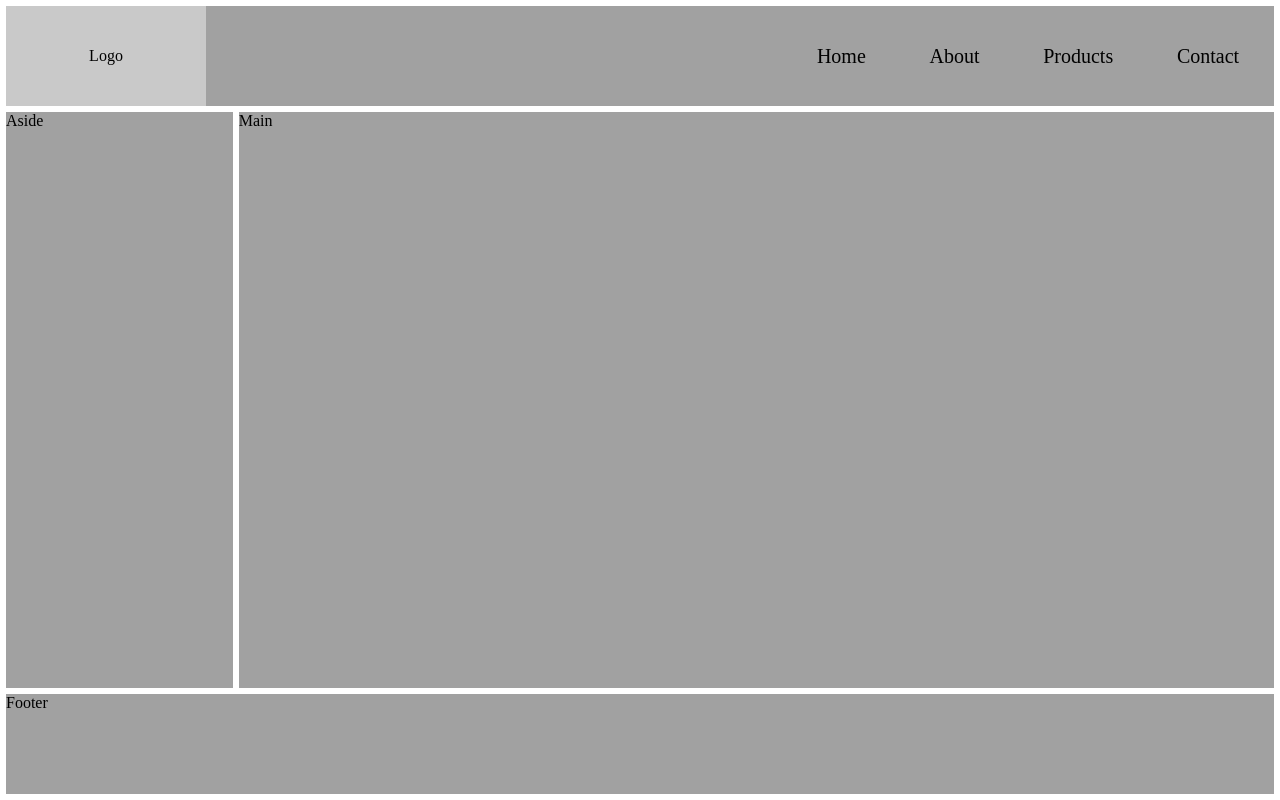
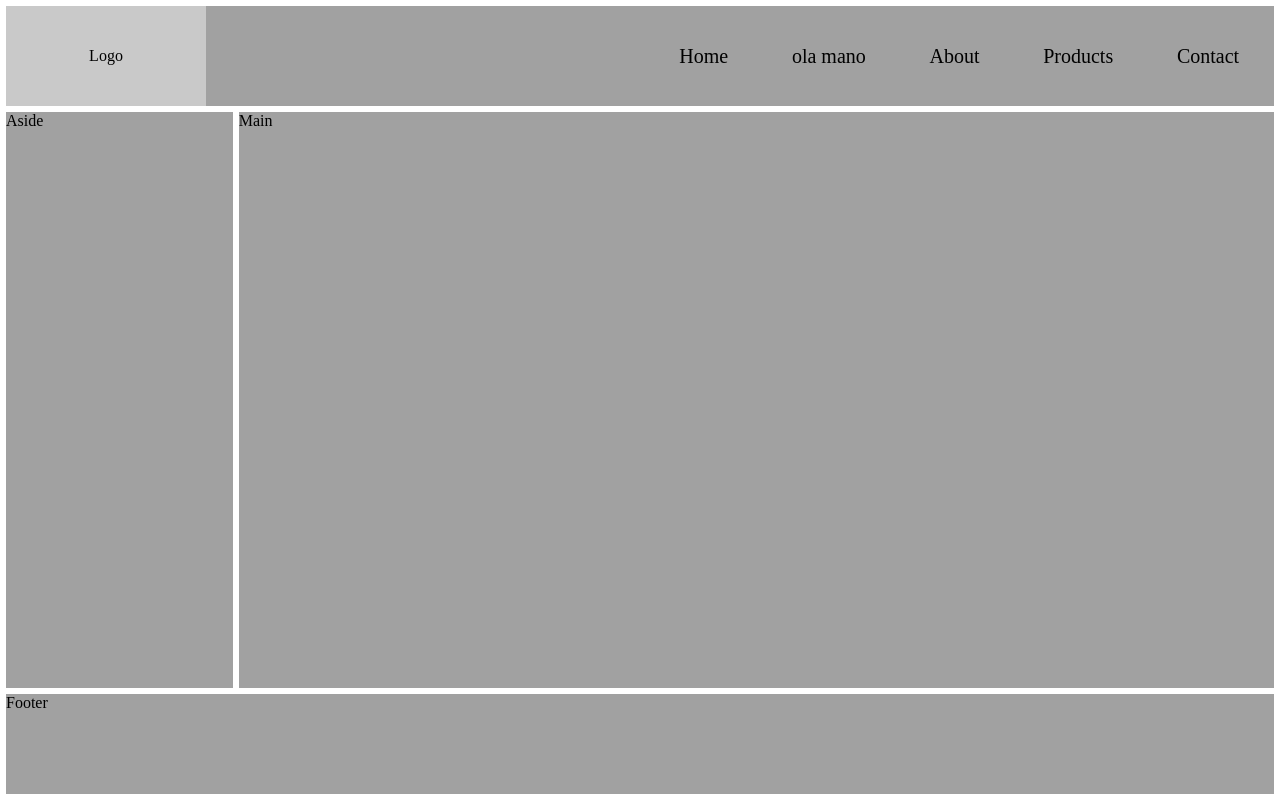
Before and after one commit to Lucas-Aurelio03/projeto_church02, a plain HTML site: page index.html in a window 1280 px wide. Drawn offline with Linux system fonts and the light colour scheme.

Commit message:
html e readme

```diff
--- a/index.html
+++ b/index.html
@@ -35,6 +35,7 @@
 			<button id="closeMenu">X</button>
 
 			<a href="#">Home</a>
+			<a href="#">ola mano</a>
 			<a href="#">About</a>
 			<a href="#">Products</a>
 			<a href="">Contact</a>
```
Also changed, not shown: 1 other file.
